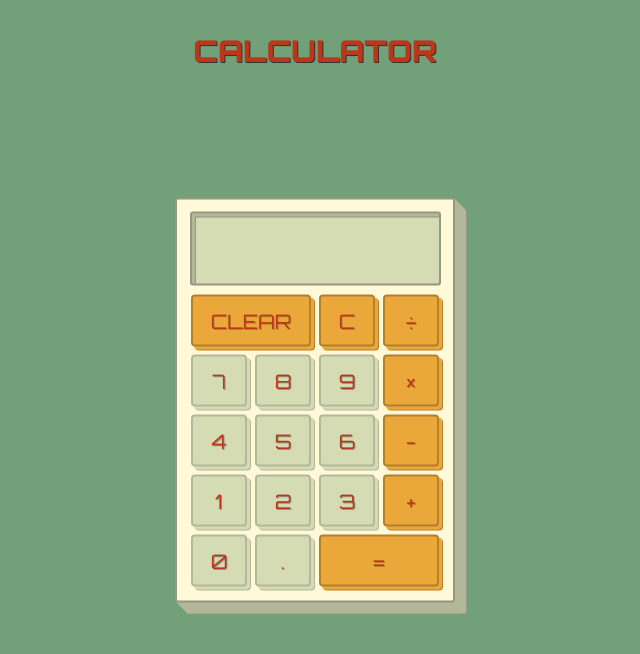
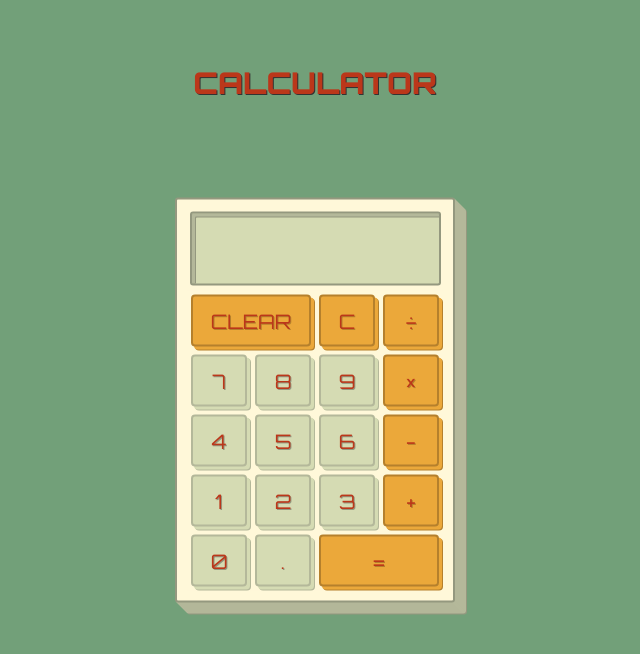
Before and after one commit to rylandinthesun/React-Calculator, a React (Create React App) app: page / in a window 1280 px wide. Shown: the top 654 px of the page, without its empty margins (325-965 px from the left). Built offline with nearby package versions, Linux system fonts and the light colour scheme.

Commit message:
css changes

```diff
--- a/src/App.scss
+++ b/src/App.scss
@@ -15,17 +15,19 @@ $darker: #94987f;
 	background-color: $bg;
 }
 
-.App {
+.calc {
 	display: grid;
 	place-items: center;
 }
 
 h1 {
-	top: 50px;
-	left: 50%;
-	position: absolute;
-	transform: translate(-50%, -50%);
-	margin: 0 auto;
+	// top: 50px;
+	// left: 50%;
+	// position: absolute;
+	// transform: translate(-50%, -50%);
+	// margin: 0 auto;
+	text-align: center;
+	margin-top: 8vh;
 	font-size: 30px;
 	font-weight: 900;
 
@@ -71,7 +73,8 @@ h1 {
 .keypad {
 	display: grid;
 	grid-template-columns: repeat(4, 1fr);
-	grid-auto-rows: minmax(60px, auto);
+	// grid-auto-rows: minmax(60px, auto);
+	grid-auto-rows: 60px;
 	background: $light;
 	margin-top: 5px;
 	max-width: 256px;
--- a/src/Calculator.js
+++ b/src/Calculator.js
@@ -31,8 +31,9 @@ const Calculator = () => {
 	}
 
 	return (
+		<div>
+			<h1 className="">CALCULATOR</h1>
 			<div className="calc">
-			<h1 className="">CALCULATOR</h1>
 				<div className="container">
 					<div className="result">
 						<div className="face">{result}</div>
@@ -99,6 +100,7 @@ const Calculator = () => {
 					</div>
 				</div>
 			</div>
+		</div>
 	);
 };
 
```
Lines whose indentation alone changed are shown as unchanged.
